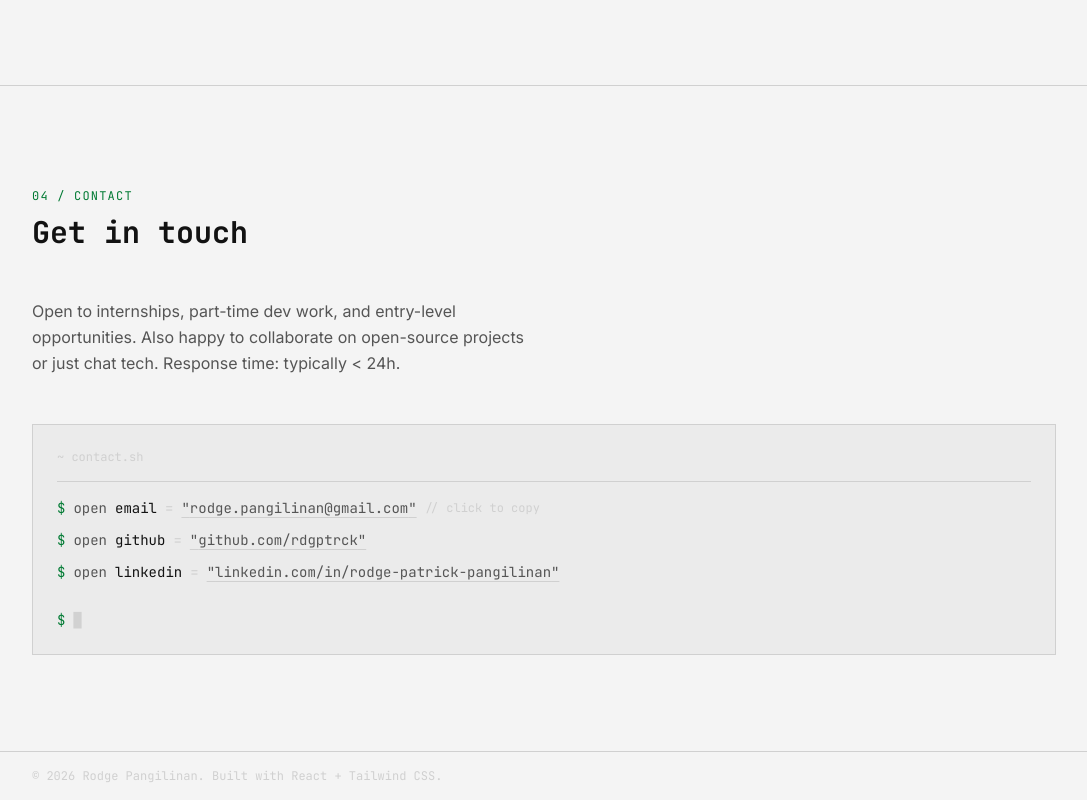
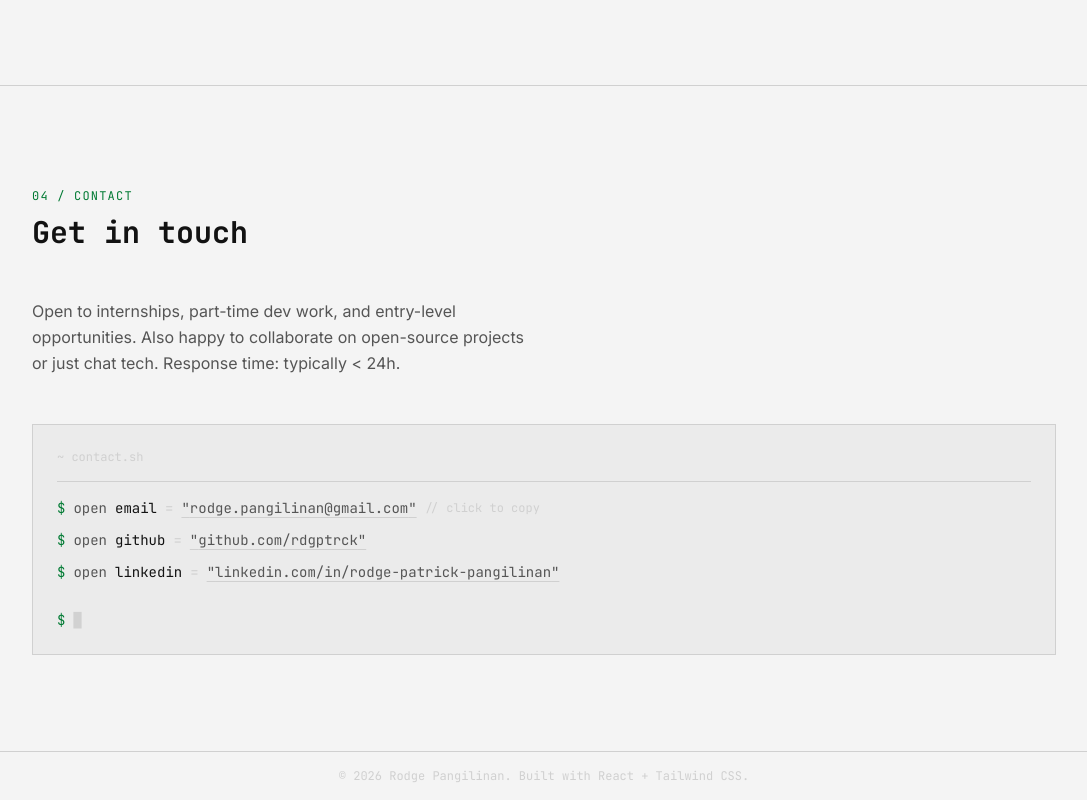
Before and after one commit to rdgptrck/rodge.dev, a React (Vite) app: page / in a window 1280 px wide. Shown: the part 2905-3705 px from the top of the page, without its empty margins (96-1183 px from the left). Built offline with nearby package versions, Linux system fonts and the light colour scheme.

Commit message:
feat: add Footer component with theme-aware styling

```diff
--- a/src/components/Footer/Footer.tsx
+++ b/src/components/Footer/Footer.tsx
@@ -10,7 +10,7 @@
       className="py-4 px-6"
       style={{ borderTop: `1px solid ${colors.border}` }}
     >
-      <div className="max-w-5xl mx-auto flex flex-col md:flex-row items-center justify-between gap-4">
+      <div className="max-w-5xl mx-auto flex items-center justify-center text-center">
         <span className="font-mono text-xs" style={{ color: colors.border }}>
           © 2026 Rodge Pangilinan. Built with React + Tailwind CSS.
         </span>
```
